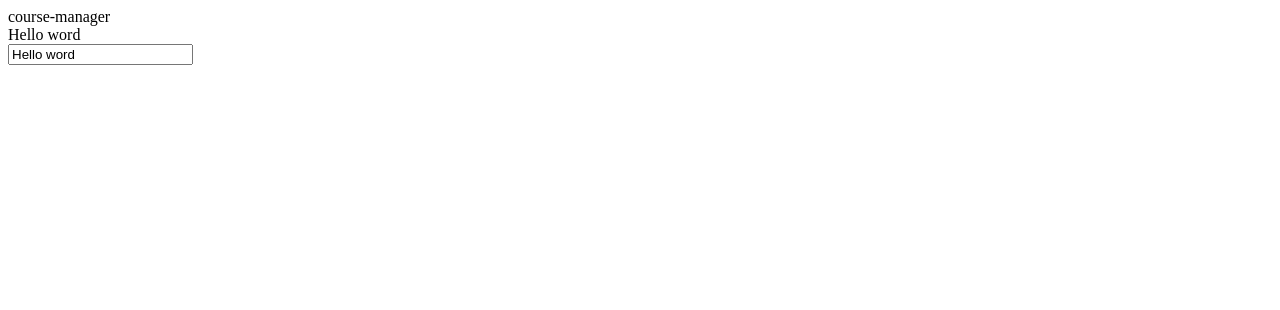
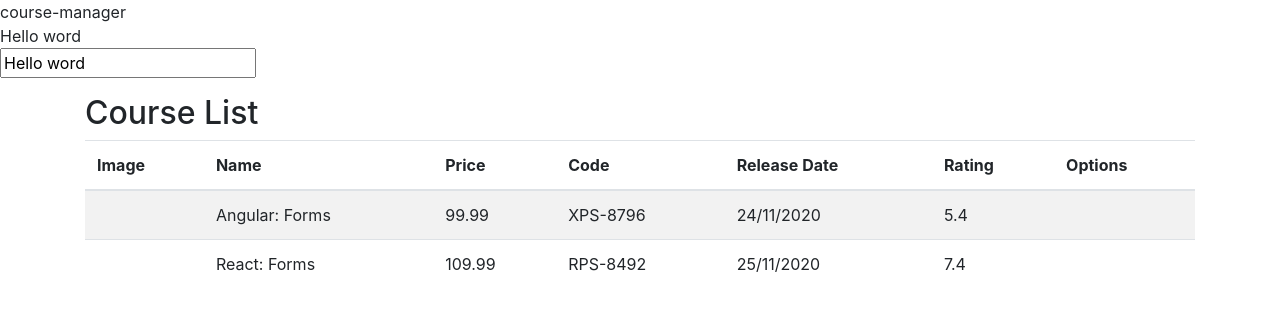
Before and after one commit to marciliorsilva/projeto-angular, an Angular app in the folder course-manager/: page / in a window 1280 px wide. Shown: the top 310 px of the page. Built offline with nearby package versions, Linux system fonts and the light colour scheme.

Commit message:
criando componente de curso e listando cursos

```diff
--- a/course-manager/package.json
+++ b/course-manager/package.json
@@ -19,6 +19,7 @@
     "@angular/platform-browser": "~11.0.1",
     "@angular/platform-browser-dynamic": "~11.0.1",
     "@angular/router": "~11.0.1",
+    "bootstrap": "^4.5.3",
     "rxjs": "~6.6.0",
     "tslib": "^2.0.0",
     "zone.js": "~0.10.2"
--- a/course-manager/src/app/app.component.html
+++ b/course-manager/src/app/app.component.html
@@ -6,3 +6,6 @@
 
 <br/>
 <input [(ngModel)]="name" name="name">
+<div class="container">
+    <app-course-list></app-course-list>
+</div>
--- a/course-manager/src/app/app.module.ts
+++ b/course-manager/src/app/app.module.ts
@@ -3,10 +3,12 @@ import { NgModule } from '@angular/core';
 import { FormsModule } from '@angular/forms';
 
 import { AppComponent } from './app.component';
+import { CourseListComponent } from './courses/course-list.component';
 
 @NgModule({
   declarations: [
-    AppComponent
+    AppComponent,
+    CourseListComponent
   ],
   imports: [
     BrowserModule,
--- /dev/null
+++ b/course-manager/src/app/courses/course-list.component.html
@@ -0,0 +1,27 @@
+<h2 class="mt-3"> Course List</h2>
+<table class="table table-striped">
+    <thead>
+        <tr>
+            <th>Image</th>
+            <th>Name</th>
+            <th>Price</th>
+            <th>Code</th>
+            <th>Release Date</th>
+            <th>Rating</th>
+            <th>Options</th>
+        </tr>
+
+    </thead>
+    <tbody>
+        <tr *ngFor="let course of courses">
+            <td>{{course.imageUrl}}</td>
+            <td>{{course.name}}</td>
+            <td>{{course.price}}</td>
+            <td>{{course.code}}</td>
+            <td>{{course.releaseDate}}</td>
+            <td>{{course.rating}}</td>
+            <td></td>
+
+        </tr>
+    </tbody>
+</table>
--- /dev/null
+++ b/course-manager/src/app/courses/course-list.component.ts
@@ -0,0 +1,35 @@
+import {Component, OnInit} from '@angular/core'
+import { Course } from './course';
+
+@Component({
+    selector: 'app-course-list',
+    templateUrl: './course-list.component.html',
+})
+export class CourseListComponent implements OnInit{
+    courses: Course[] = [];
+    ngOnInit(): void{
+        this.courses = [
+            {
+                id: 1,
+                name: 'Angular: Forms',
+                imageUrl: '',
+                price: 99.99,
+                code: 'XPS-8796',
+                duration : 120,
+                rating: 5.4,
+                releaseDate: '24/11/2020'
+            },
+            {
+                id: 1,
+                name: 'React: Forms',
+                imageUrl: '',
+                price: 109.99,
+                code: 'RPS-8492',
+                duration : 100,
+                rating: 7.4,
+                releaseDate: '25/11/2020'
+            }
+
+        ]
+    }
+}
--- /dev/null
+++ b/course-manager/src/app/courses/course.ts
@@ -0,0 +1,12 @@
+export class Course{
+    id ?: number;
+    name ?: string;
+    imageUrl ?: string;
+    price ?: number;
+    code ?: string;
+    duration ?: number;
+    rating ?: number;
+    releaseDate ?: string;
+
+
+}
--- a/course-manager/src/styles.css
+++ b/course-manager/src/styles.css
@@ -1 +1,2 @@
 /* You can add global styles to this file, and also import other style files */
+@import 'bootstrap/dist/css/bootstrap.min.css'
```
Also changed, not shown: 1 other file (tests, documents, lock files or other folders).
